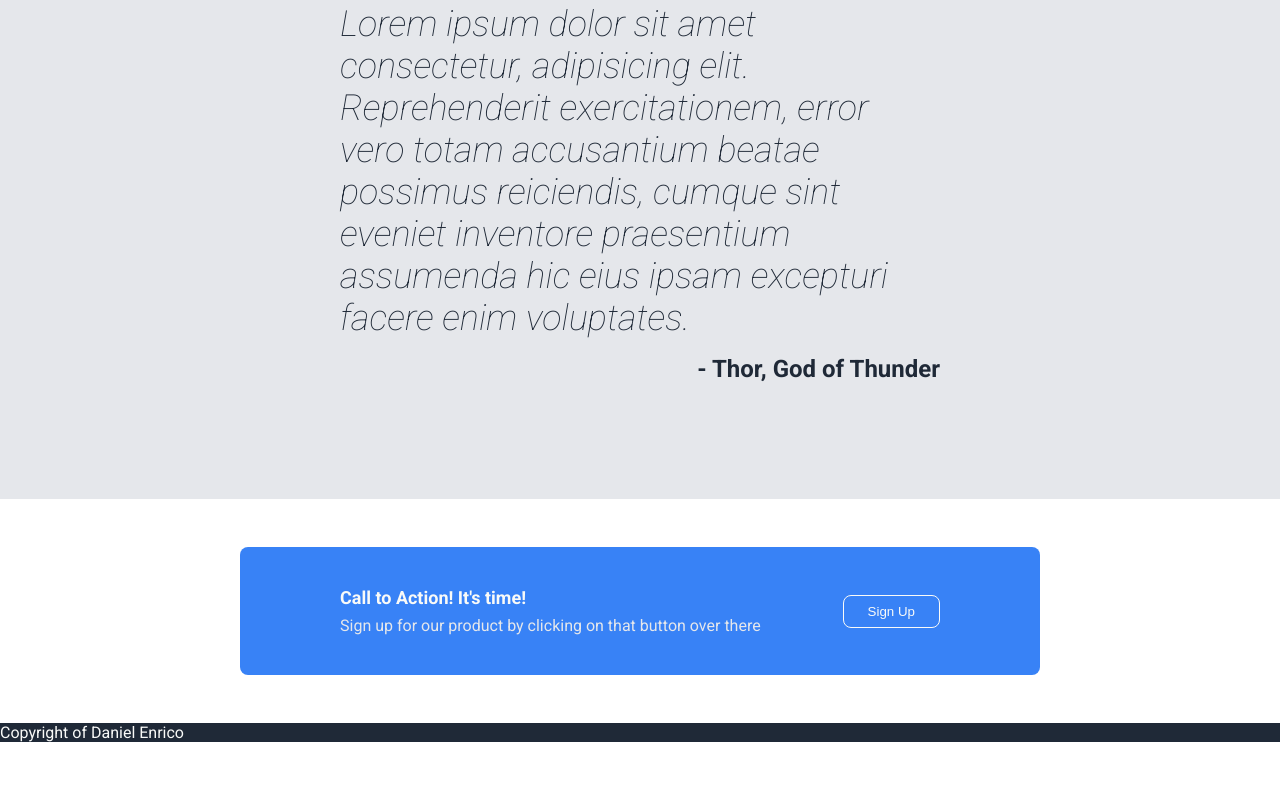
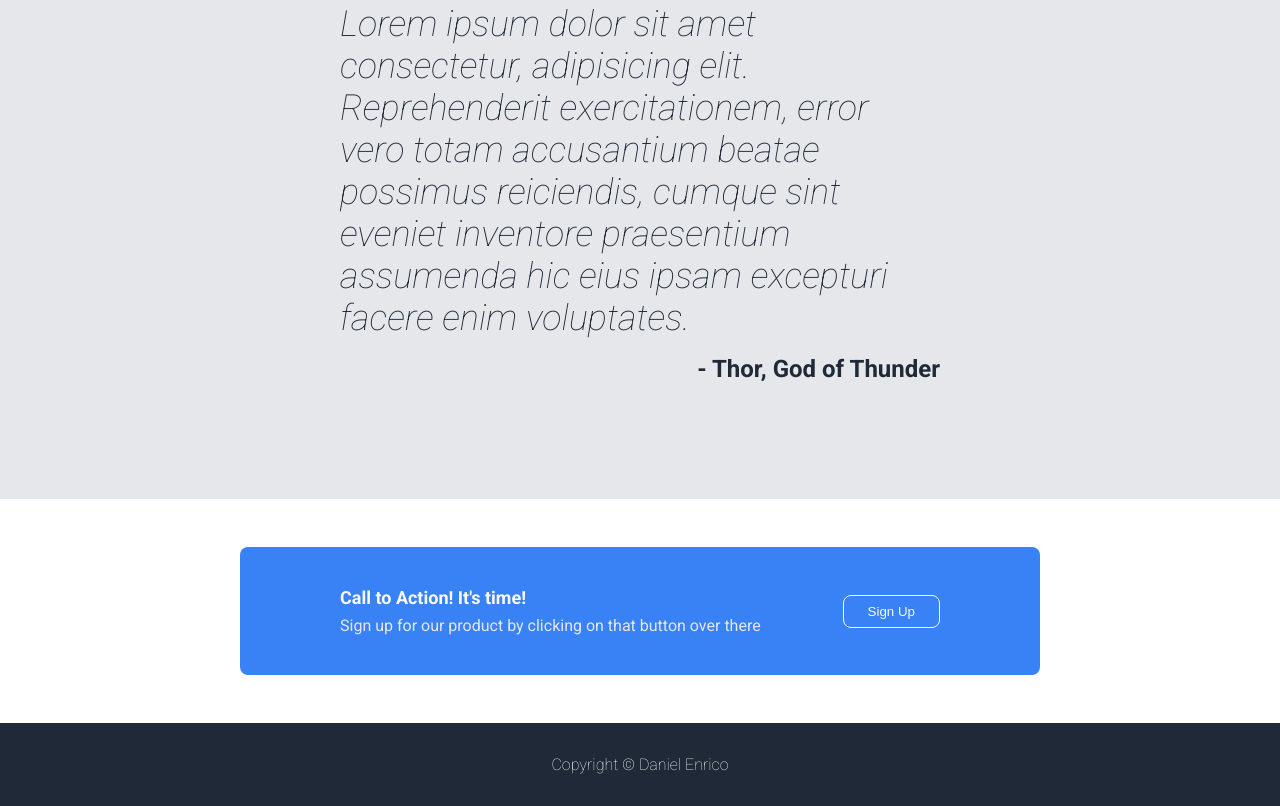
Before and after one commit to thedanielenrico/odin-landing-page, a plain HTML site: page index.html in a window 1280 px wide. Shown: the part 1063-1869 px from the top of the page. Before the commit the page ends 1821 px from the top, so only its background shows below. Drawn offline with Linux system fonts and the light colour scheme.

Commit message:
style footer

```diff
--- a/index.html
+++ b/index.html
@@ -26,7 +26,7 @@
     <main>
       <div class="media-cta-card">
         <div class="card-text-content">
-          <h1 class="card-header-text">This webiste is awesome</h1>
+          <h1 class="card-header-text">This website is awesome</h1>
           <p class="card-body-text">
             Lorem ipsum dolor sit amet consectetur adipisicing elit. Magnam
             quibusdam doloremque laudantium dolorum veritatis. Ab esse in error,
@@ -82,7 +82,7 @@
       </section>
     </main>
     <footer>
-      <p>Copyright of Daniel Enrico</p>
+      <p>Copyright &copy; Daniel Enrico</p>
     </footer>
   </body>
 </html>
--- a/style.css
+++ b/style.css
@@ -182,3 +182,16 @@ header {
   padding: 8px 24px;
   border-radius: var(--border-radius-standard);
 }
+
+footer {
+  text-align: center;
+  padding: 32px;
+  font-weight: 200;
+  p {
+    margin: 0;
+  }
+}
+
+button:hover {
+  cursor: pointer;
+}
```
